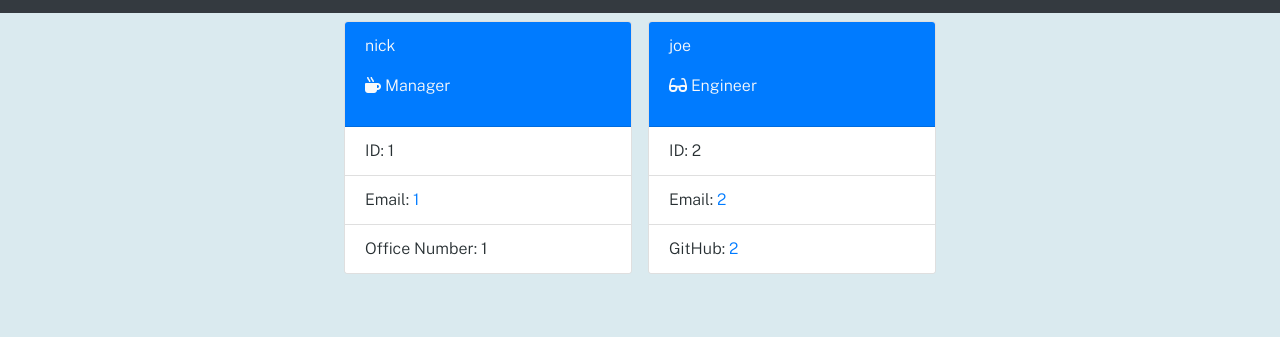
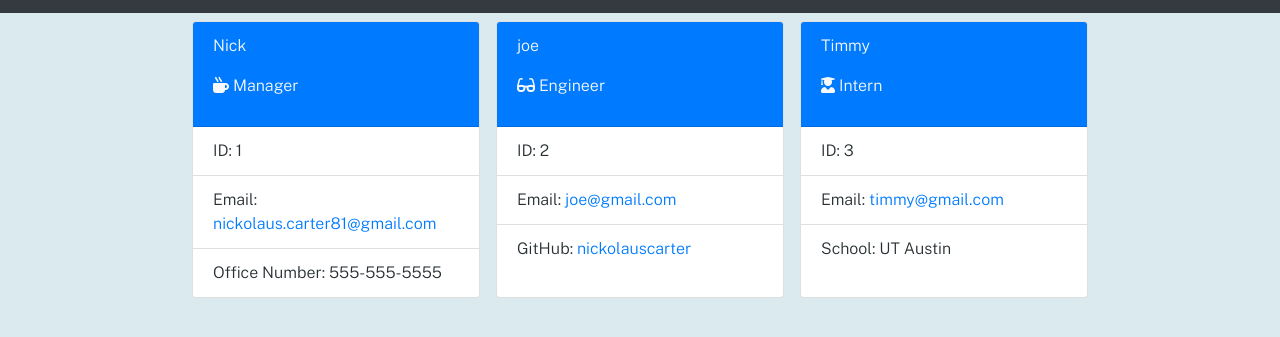
Before and after one commit to NickolausCarter/team-profile-generator, a website: page dist/index.html in a window 1280 px wide. Shown: the part 59-396 px from the top of the page. Drawn offline with nearby package versions, Linux system fonts and the light colour scheme.

Commit message:
fixed README

```diff
--- a/dist/index.html
+++ b/dist/index.html
@@ -20,14 +20,14 @@
 
         <div class="card m-2" style="width: 18rem;">
           <div class="card-header bg-primary text-light">
-            <p>nick</p>
+            <p>Nick</p>
             <p><i class="fas fa-mug-hot"></i> Manager
           </div>
           <ul class="list-group list-group-flush">
             <li class="list-group-item">ID: 1</li>
-            <li class="list-group-item">Email: <a href="mailto:1">1</a></li>
+            <li class="list-group-item">Email: <a href="mailto:nickolaus.carter81@gmail.com">nickolaus.carter81@gmail.com</a></li>
             <li class="list-group-item">
-    Office Number: 1
+    Office Number: 555-555-5555
     </li>
           </ul>
         </div>
@@ -39,9 +39,23 @@
           </div>
           <ul class="list-group list-group-flush">
             <li class="list-group-item">ID: 2</li>
-            <li class="list-group-item">Email: <a href="mailto:2">2</a></li>
+            <li class="list-group-item">Email: <a href="mailto:joe@gmail.com">joe@gmail.com</a></li>
             <li class="list-group-item">
-    GitHub: <a href="https://github.com/2" target="_blank">2</a>
+    GitHub: <a href="https://github.com/nickolauscarter" target="_blank">nickolauscarter</a>
+    </li>
+          </ul>
+        </div>
+
+        <div class="card m-2" style="width: 18rem;">
+          <div class="card-header bg-primary text-light">
+            <p>Timmy</p>
+            <p><i class="fas fa-user-graduate"></i> Intern
+          </div>
+          <ul class="list-group list-group-flush">
+            <li class="list-group-item">ID: 3</li>
+            <li class="list-group-item">Email: <a href="mailto:timmy@gmail.com">timmy@gmail.com</a></li>
+            <li class="list-group-item">
+    School: UT Austin
     </li>
           </ul>
         </div>
```
Also changed, not shown: README.md.
